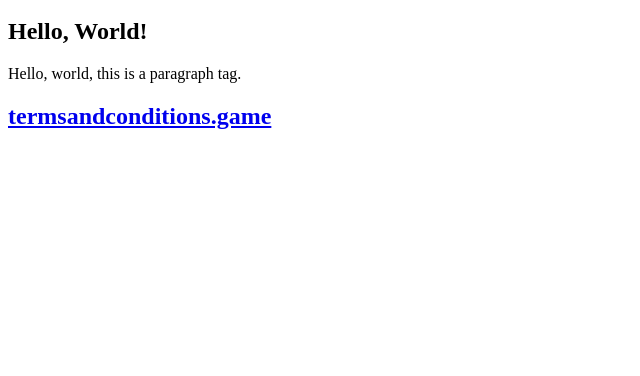
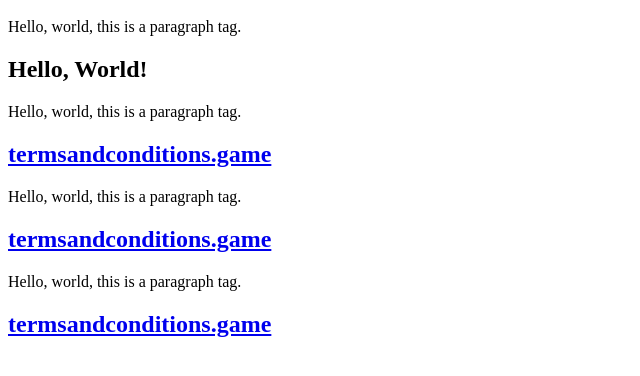
Before and after one commit to bcm230/cwd-index, a plain HTML site: page index.html in a window 1280 px wide. Shown: the part 48-424 px from the top of the page, without its empty margins (0-640 px from the left). Drawn offline with Linux system fonts and the light colour scheme.

Commit message:
Update index.html

```diff
--- a/index.html
+++ b/index.html
@@ -4,7 +4,12 @@
   </head>
   <body>
     <h1>Hello, World!</h1>
+    <p>Hello, world, this is a paragraph tag.</p>
     <h2>Hello, World!</h2>
+    <p>Hello, world, this is a paragraph tag.</p>
+    <h2><a href="https://www.termsandconditions.game/">termsandconditions.game</a></h2>
+    <p>Hello, world, this is a paragraph tag.</p>
+    <h2><a href="https://www.termsandconditions.game/">termsandconditions.game</a></h2>
     <p>Hello, world, this is a paragraph tag.</p>
     <h2><a href="https://www.termsandconditions.game/">termsandconditions.game</a></h2>
   </body>
```
